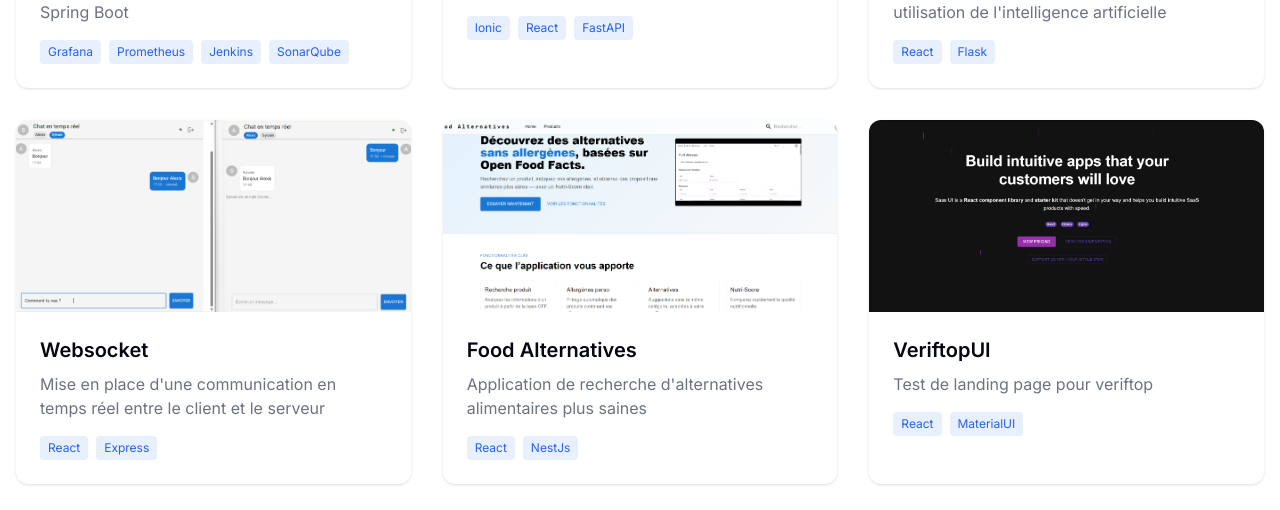
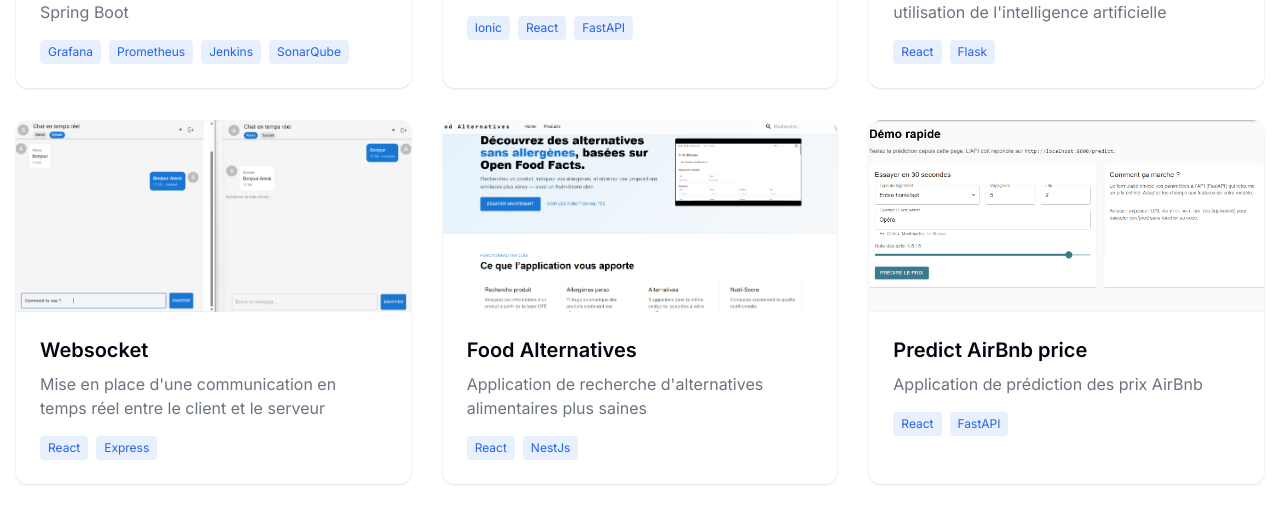
Before and after one commit to unknown9470/portfolioAJ, a Next.js app: page / in a window 1280 px wide. Shown: the part 2502-3012 px from the top of the page. Built offline with nearby package versions, Linux system fonts and the light colour scheme; no server answers.

Commit message:
add prediction airbnb price project

```diff
--- a/src/app/data/ProjectsData.ts
+++ b/src/app/data/ProjectsData.ts
@@ -40,6 +40,14 @@ export const projects : Project[] = [
     link: "#",
     tags: ["React" ,"NestJs"],
     image: "/images/foodalternativesscreen.png",
+  },
+  {
+    id: 5,
+    title: "Predict AirBnb price",
+    description: "Application de prédiction des prix AirBnb",
+    link: "#",
+    tags: ["React" ,"FastAPI"],
+    image: "/images/predictionairbnb.png",
   },
   {
     id: 6,
```
Also changed, not shown: public/images/predictionairbnb.png (added).
